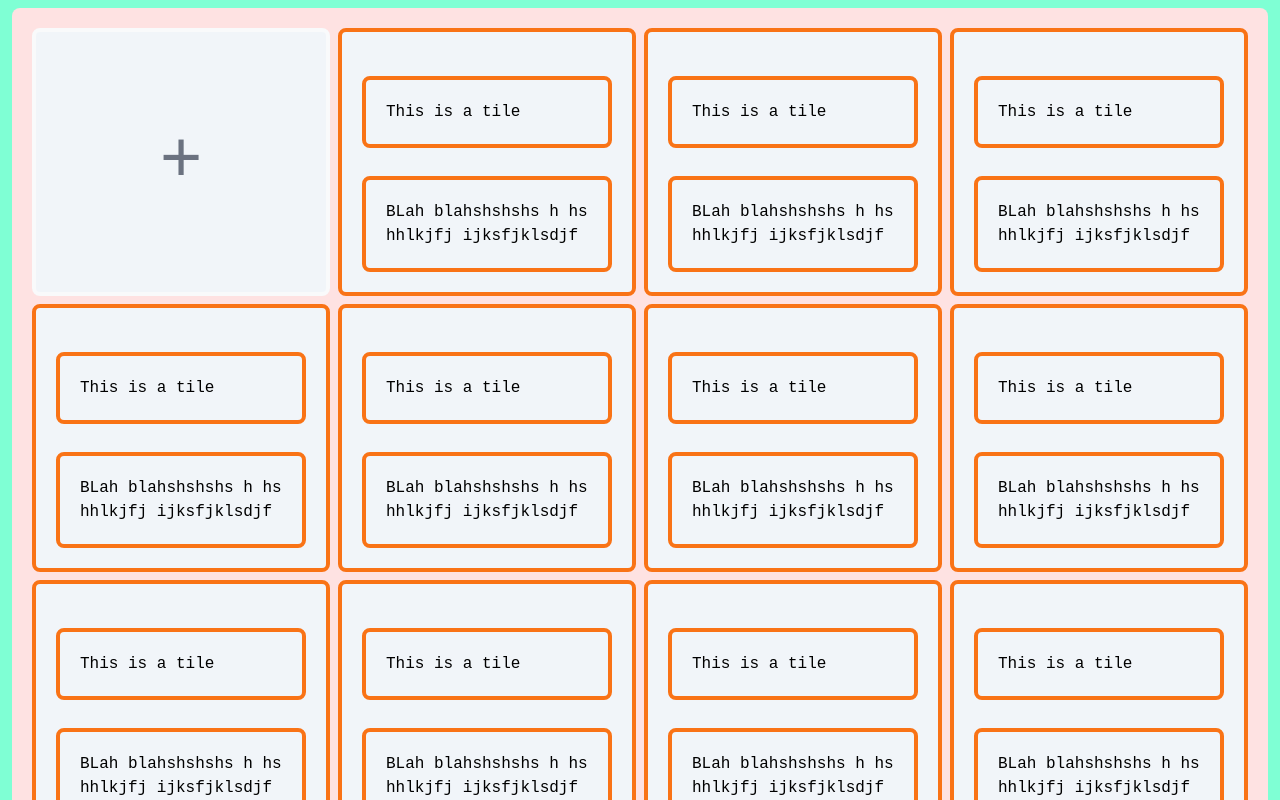
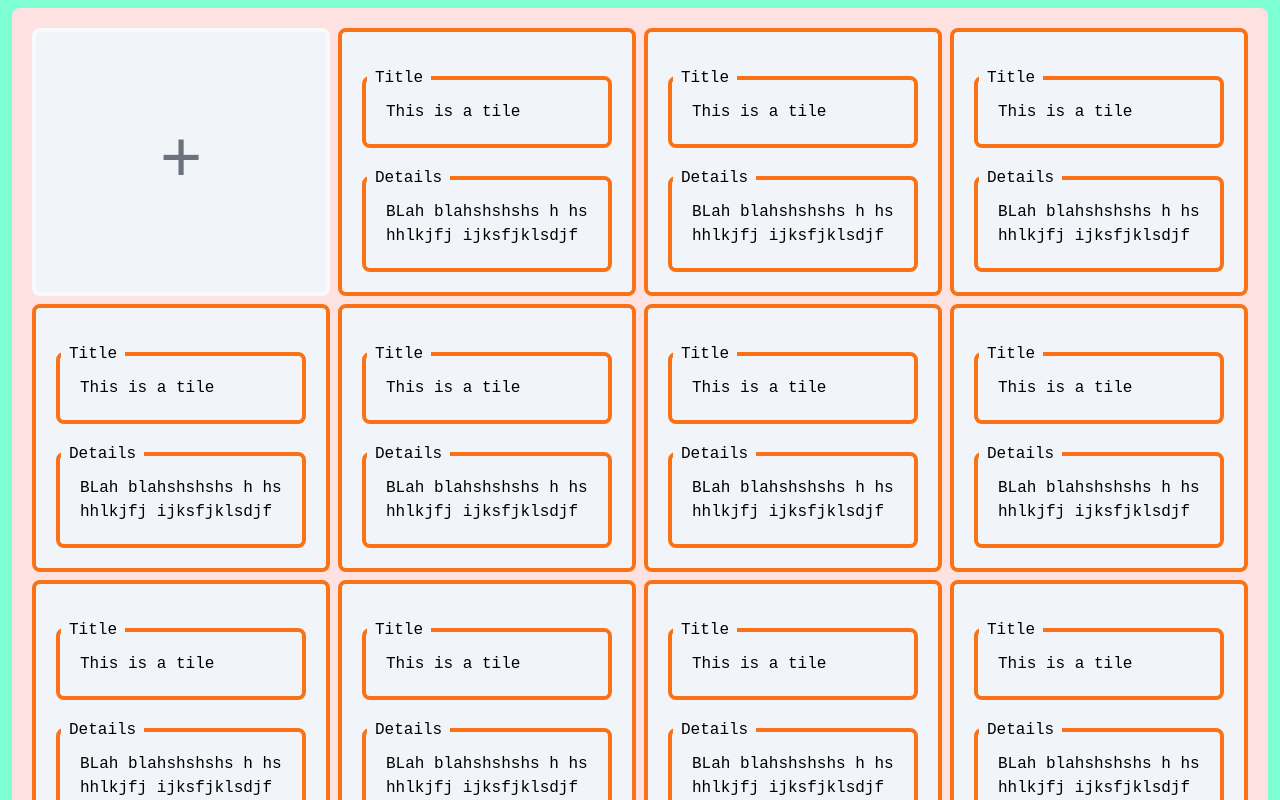
Before and after one commit to adambeth/get-shit-done, a React (Vite) app: page / in a window 1280 px wide. Shown: the top 800 px of the page. Built offline with nearby package versions, Linux system fonts and the light colour scheme.

Commit message:
fixed item z-index

```diff
--- a/src/TodoListItem.css
+++ b/src/TodoListItem.css
@@ -5,5 +5,5 @@
   top: calc(14rem / 16);
   left: calc(1rem / 16);
   background-color: #f1f5f9;
-  z-index: -1;
+  /* z-index: -1; */
 }
```
